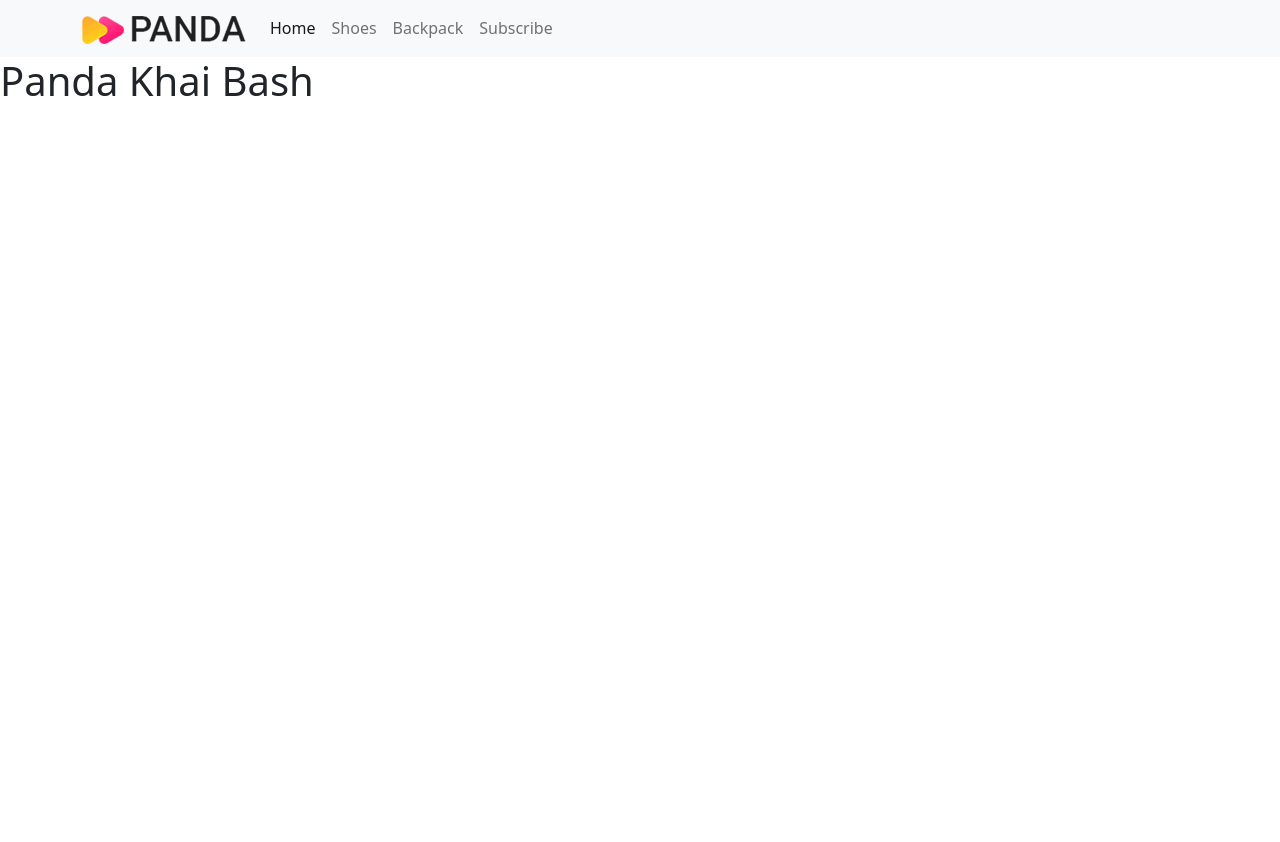
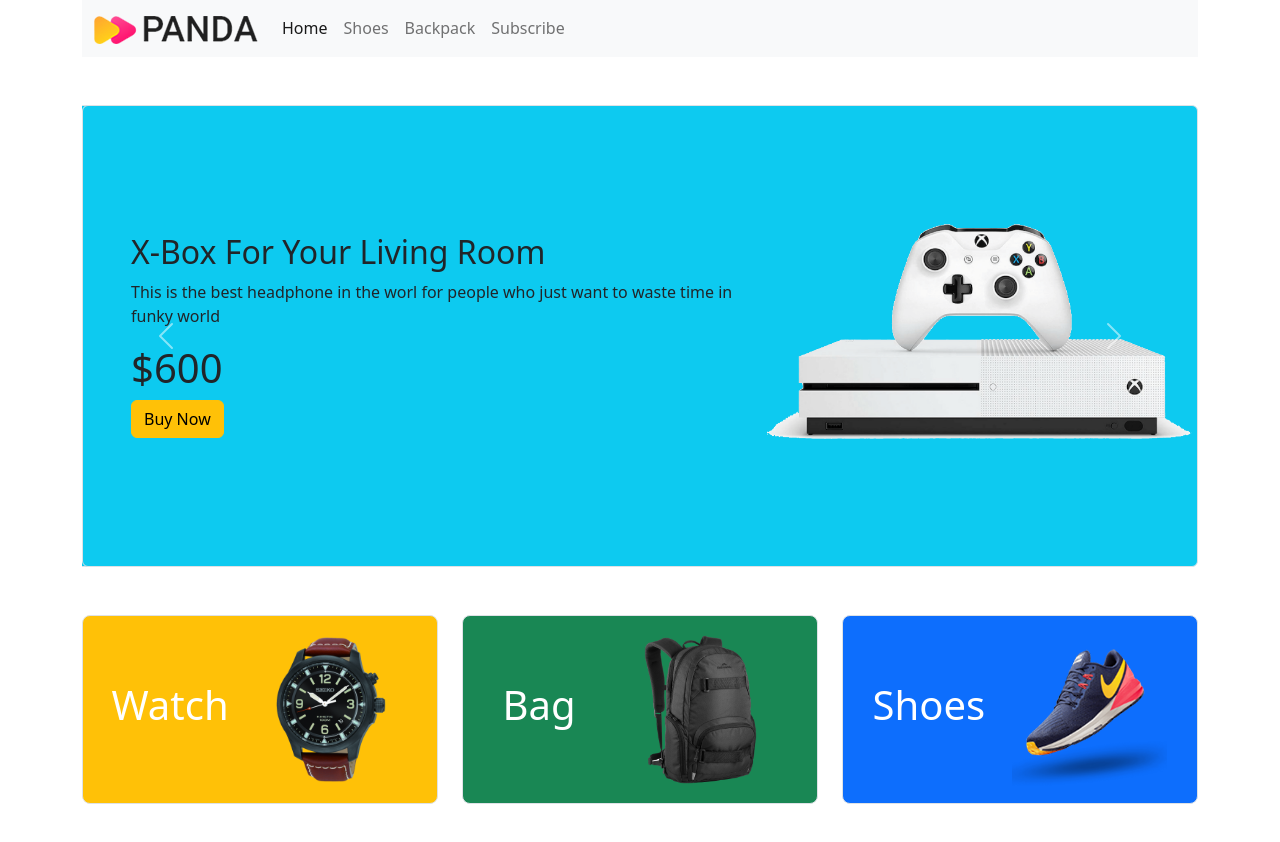
Before and after one commit to Web-Devoloper-Ashik/Panda-Commerce, a plain HTML site: page index.html in a window 1280 px wide. Before the commit the page ends 800 px from the top, so only its background shows below. Drawn offline with nearby package versions, Linux system fonts and the light colour scheme.

Commit message:
product categories

```diff
--- a/index.html
+++ b/index.html
@@ -7,7 +7,7 @@
     <link href="https://cdn.jsdelivr.net/npm/bootstrap@5.2.0/dist/css/bootstrap.min.css" rel="stylesheet" integrity="sha384-gH2yIJqKdNHPEq0n4Mqa/HGKIhSkIHeL5AyhkYV8i59U5AR6csBvApHHNl/vI1Bx" crossorigin="anonymous">
   </head>
   <body>
-    <Header>
+    <Header class="container">
         <nav class="navbar navbar-expand-lg bg-light">
             <div class="container">
               <a class="navbar-brand" href="#">
@@ -34,8 +34,97 @@
               </div>
             </div>
           </nav>
+        <!-- Slider Start -->
+        <section class="mt-5">
+            <div id="carouselExampleControls" class="carousel slide" data-bs-ride="carousel">
+                <div class="carousel-inner">
+                  <div class="carousel-item active border rounded bg-info ps-5">
+                    <div class="row">
+                        <div class="col-lg-7 d-flex align-items-center">
+                            <div>
+                            <h2>Cool Dude Headphone</h2>
+                            <p>This is the best headphone in the worl for people who just want to waste time in funky world</p>
+                            <h1>$420</h1>
+                            <div class="btn btn-warning">Buy Now</div>
+                            </div>
+                        </div>
+                        <div class="col-lg-5">
+                            <img src="images/banner-images/headphone.png" class="d-block w-100" alt="...">
+                        </div>
+                    </div>
+                  </div>
+                  <div class="carousel-item active border rounded bg-info ps-5">
+                    <div class="row">
+                        <div class="col-lg-7 d-flex align-items-center">
+                            <div>
+                            <h2>Mega LCD TV For Sports</h2>
+                            <p>This is the best headphone in the worl for people who just want to waste time in funky world</p>
+                            <h1>$1200</h1>
+                            <div class="btn btn-warning">Buy Now</div>
+                            </div>
+                        </div>
+                        <div class="col-lg-5">
+                            <img src="images/banner-images/tv.png" class="d-block w-100" alt="...">
+                        </div>
+                    </div>
+                  </div>
+                  <div class="carousel-item active border rounded bg-info ps-5">
+                    <div class="row">
+                        <div class="col-lg-7 d-flex align-items-center">
+                            <div>
+                            <h2>X-Box For Your Living Room</h2>
+                            <p>This is the best headphone in the worl for people who just want to waste time in funky world</p>
+                            <h1>$600</h1>
+                            <div class="btn btn-warning">Buy Now</div>
+                            </div>
+                        </div>
+                        <div class="col-lg-5">
+                            <img src="images/banner-images/xbox.png" class="d-block w-100" alt="...">
+                        </div>
+                    </div>
+                  </div>
+                </div>
+                <button class="carousel-control-prev" type="button" data-bs-target="#carouselExampleControls" data-bs-slide="prev">
+                  <span class="carousel-control-prev-icon" aria-hidden="true"></span>
+                  <span class="visually-hidden">Previous</span>
+                </button>
+                <button class="carousel-control-next" type="button" data-bs-target="#carouselExampleControls" data-bs-slide="next">
+                  <span class="carousel-control-next-icon" aria-hidden="true"></span>
+                  <span class="visually-hidden">Next</span>
+                </button>
+              </div>
+        </section>
+        <!-- Slider End -->
     </Header>
-    <h1>Panda Khai Bash</h1>
+    <main>
+        <!-- categories start -->
+        <section>
+            <div class="container overflow-hidden text-center my-5">
+                <div class="row gy-5">
+                  <div class="col-lg-4 col-md-6 col-sm-12">
+                    <div class="p-3 border bg-warning d-flex rounded-3 align-items-center justify-content-around">
+                        <h1 class="text-white">Watch</h1>
+                        <img src="images/categories/watch.png" alt="">
+                    </div>
+                  </div>
+                  <div class="col-lg-4 col-md-6 col-sm-12">
+                    <div class="p-3 border bg-success d-flex rounded-3 align-items-center justify-content-around">
+                        <h1 class="text-white">Bag</h1>
+                        <img src="images/categories/bag.png" alt="">
+                    </div>
+                  </div>
+                  <div class="col-lg-4 col-md-6 col-sm-12">
+                    <div class="p-3 border bg-primary d-flex rounded-3 align-items-center justify-content-around">
+                        <h1 class="text-white">Shoes</h1>
+                        <img src="images/categories/shoes.png" alt="">
+                    </div>
+                  </div>
+
+                </div>
+              </div>
+        </section>
+        <!-- categories end -->
+    </main>
     <script src="https://cdn.jsdelivr.net/npm/bootstrap@5.2.0/dist/js/bootstrap.bundle.min.js" integrity="sha384-A3rJD856KowSb7dwlZdYEkO39Gagi7vIsF0jrRAoQmDKKtQBHUuLZ9AsSv4jD4Xa" crossorigin="anonymous"></script>
   </body>
 </html>
```
